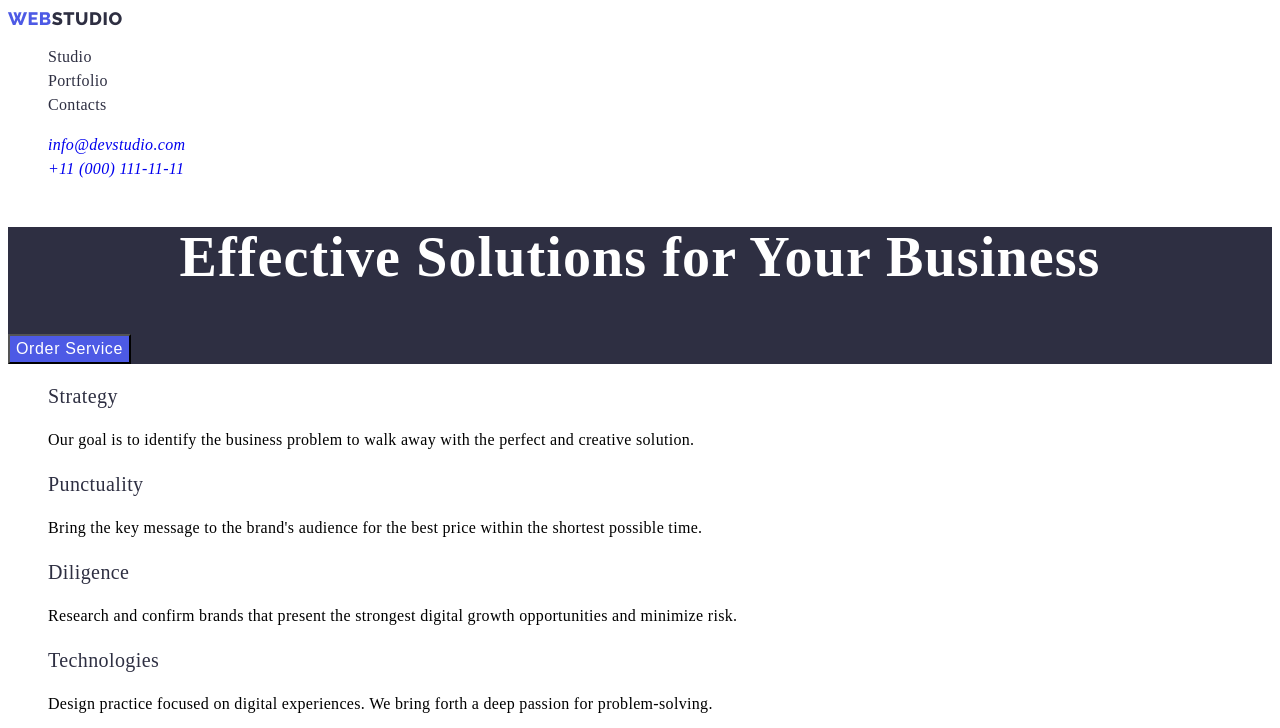
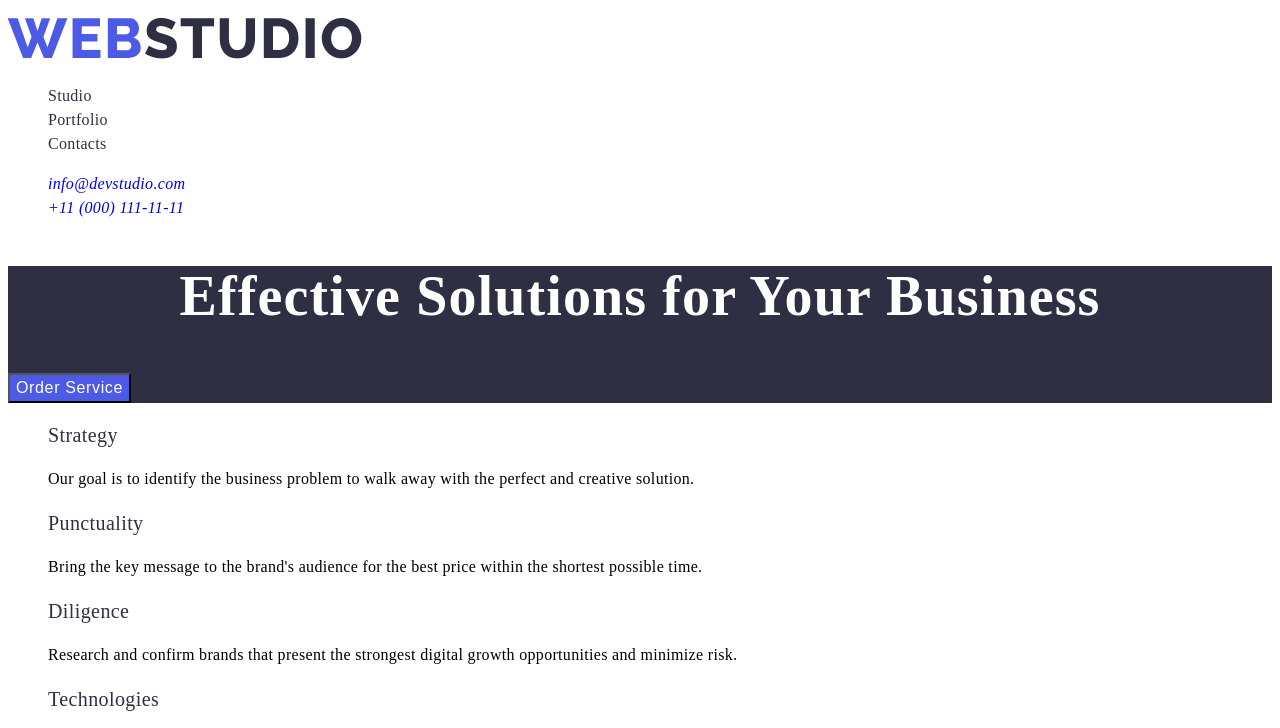
Before and after one commit to Shahats/goit-markup-hw-02, a plain HTML site: page index.html in a window 1280 px wide. Shown: the top 728 px of the page. Drawn offline with Linux system fonts and the light colour scheme.

Commit message:
fourth edition

```diff
--- a/css/styles.css
+++ b/css/styles.css
@@ -26,8 +26,8 @@
     font-family: 'Raleway',sans-serif;
     font-style: normal;
     font-weight: 700;
-    font-size: 18px;
-    line-height: 21px;
+    font-size: 56px;
+    line-height: 60px;
     letter-spacing: 0.03em;
     text-transform: uppercase;
     color: var(--text-decoration-color);
```
